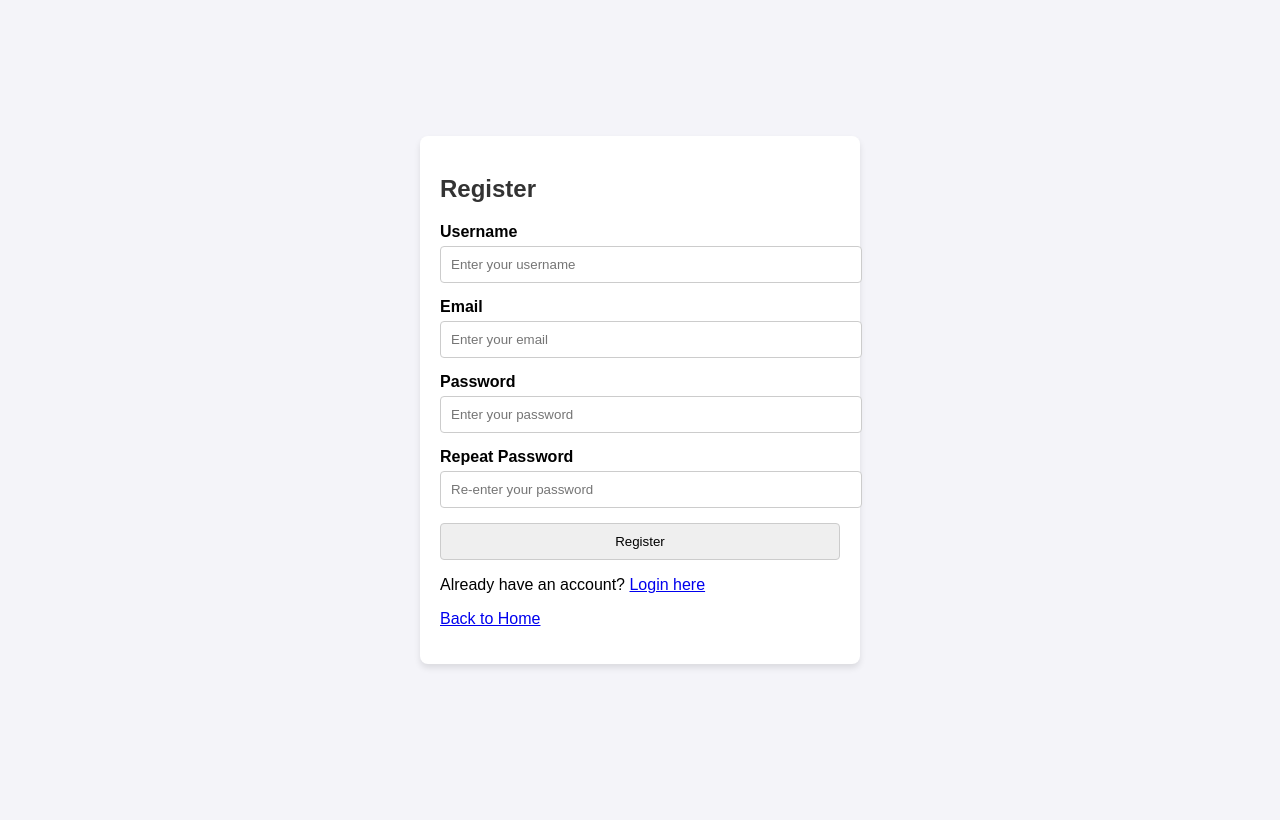
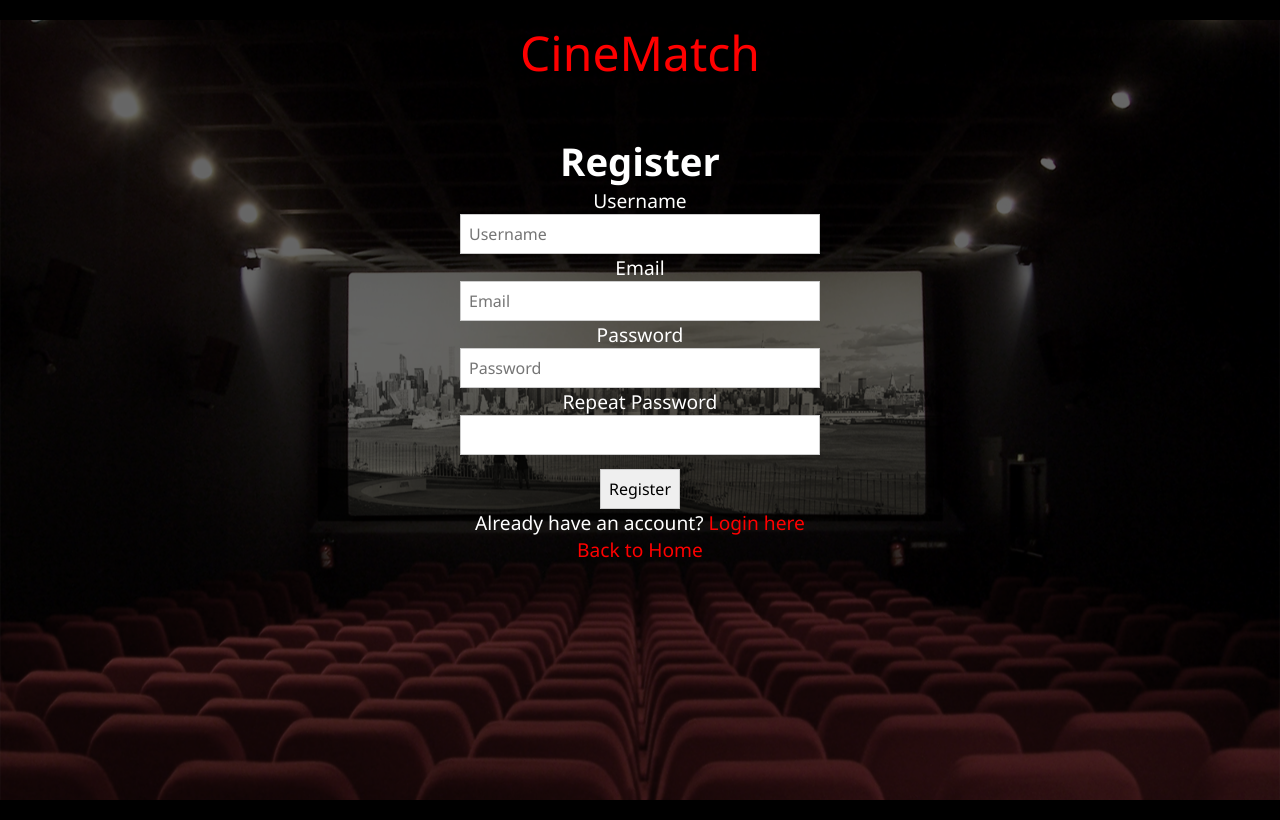
Before and after one commit to nnamyslowska/MyGitProjects, a Flask app: page /register in a window 1280 px wide. Before the commit the page ends 668 px from the top, so only its background shows below. Run offline with Flask 3, Linux system fonts and the light colour scheme.

Commit message:
Refactor register.html to improve structure, enhance styling, and add password validation

```diff
--- a/templates/register.html
+++ b/templates/register.html
@@ -3,92 +3,58 @@
 <head>
   <meta charset="UTF-8">
   <meta name="viewport" content="width=device-width, initial-scale=1.0">
-  <title>Registration Page</title>
-  <style>
-    body {
-      font-family: Arial, sans-serif;
-      background-color: #f4f4f9;
-      margin: 0;
-      padding: 0;
-      display: flex;
-      justify-content: center;
-      align-items: center;
-      height: 100vh;
-    }
-    .registration-form {
-      background: #fff;
-      padding: 20px;
-      border-radius: 8px;
-      box-shadow: 0 4px 6px rgba(0, 0, 0, 0.1);
-      width: 100%;
-      max-width: 400px;
-    }
-    .registration-form h2 {
-      margin-bottom: 20px;
-      font-size: 24px;
-      color: #333;
-    }
-    .form-group {
-      margin-bottom: 15px;
-    }
-    .form-group label {
-      display: block;
-      margin-bottom: 5px;
-      font-weight: bold;
-    }
-    .form-group input {
-      width: 100%;
-      padding: 10px;
-      border: 1px solid #ccc;
-      border-radius: 4px;
-    }
-    .form-group button {
-      width: 100%;
-      padding: 10px;
-      background-color: #007bff;
-      color: #fff;
-      border: none;
-      border-radius: 4px;
-      font-size: 16px;
-      cursor: pointer;
-    }
-    .form-group button:hover {
-      background-color: #0056b3;
-    }
-  </style>
+  <title>Register</title>
+  <link rel="stylesheet" href="{{ url_for('static', filename='styles.css') }}">
 </head>
 <body>
-  <form class="registration-form" method="POST" action="{{ url_for('register') }}">
-    <h2>Register</h2>
+  <div class="logo">CineMatch</div>
+  <div class="content">
+    <h1>Register</h1>
+    <form method="POST" action="{{ url_for('register') }}" id="registerForm">
       {{ form.hidden_tag() }}
-
-    <div class="form-group">
-        {{ form.username.label }}
-        {{ form.username(class="form-control", placeholder="Enter your username") }}
+      <div>
+        {{ form.username.label }}<br>
+        {{ form.username(size=32, id="username") }}
       </div>
-
-    <div class="form-group">
-        {{ form.email.label }}
-        {{ form.email(class="form-control", placeholder="Enter your email") }}
+      <div>
+        {{ form.email.label }}<br>
+        {{ form.email(size=32, id="email") }}
       </div>
-
-    <div class="form-group">
-        {{ form.password.label }}
-        {{ form.password(class="form-control", placeholder="Enter your password") }}
+      <div>
+        {{ form.password.label }}<br>
+        {{ form.password(size=32, id="password") }}
       </div>
-
-    <div class="form-group">
-        {{ form.repeat_password.label }}
-        {{ form.repeat_password(class="form-control", placeholder="Re-enter your password") }}
+      <div>
+        {{ form.repeat_password.label }}<br>
+        {{ form.repeat_password(size=32, id="repeat_password") }}
+        <small id="passwordError" style="color: red; visibility: hidden; height: 1em; display: block;">Passwords do not match!</small>
       </div>
-
-    <div class="form-group">
-        {{ form.submit(class="btn btn-primary") }}
+      <div>
+        {{ form.submit() }}
       </div>
-
+    </form>
     <p>Already have an account? <a href="/login">Login here</a></p>
     <p><a href="/">Back to Home</a></p>
-  </form>
+  </div>
+  <script>
+    document.getElementById('registerForm').addEventListener('input', function () {
+      const passwordField = document.getElementById('password');
+      const repeatPasswordField = document.getElementById('repeat_password');
+      const errorText = document.getElementById('passwordError');
 
+      const password = passwordField.value;
+      const repeatPassword = repeatPasswordField.value;
+
+      if (repeatPassword && password !== repeatPassword) {
+        passwordField.classList.add('error');
+        repeatPasswordField.classList.add('error');
+        errorText.style.visibility = 'visible';
+      } else {
+        passwordField.classList.remove('error');
+        repeatPasswordField.classList.remove('error');
+        errorText.style.visibility = 'hidden';
+      }
+    });
+  </script>
 </body>
 </html>
```
Lines whose indentation alone changed are shown as unchanged.
